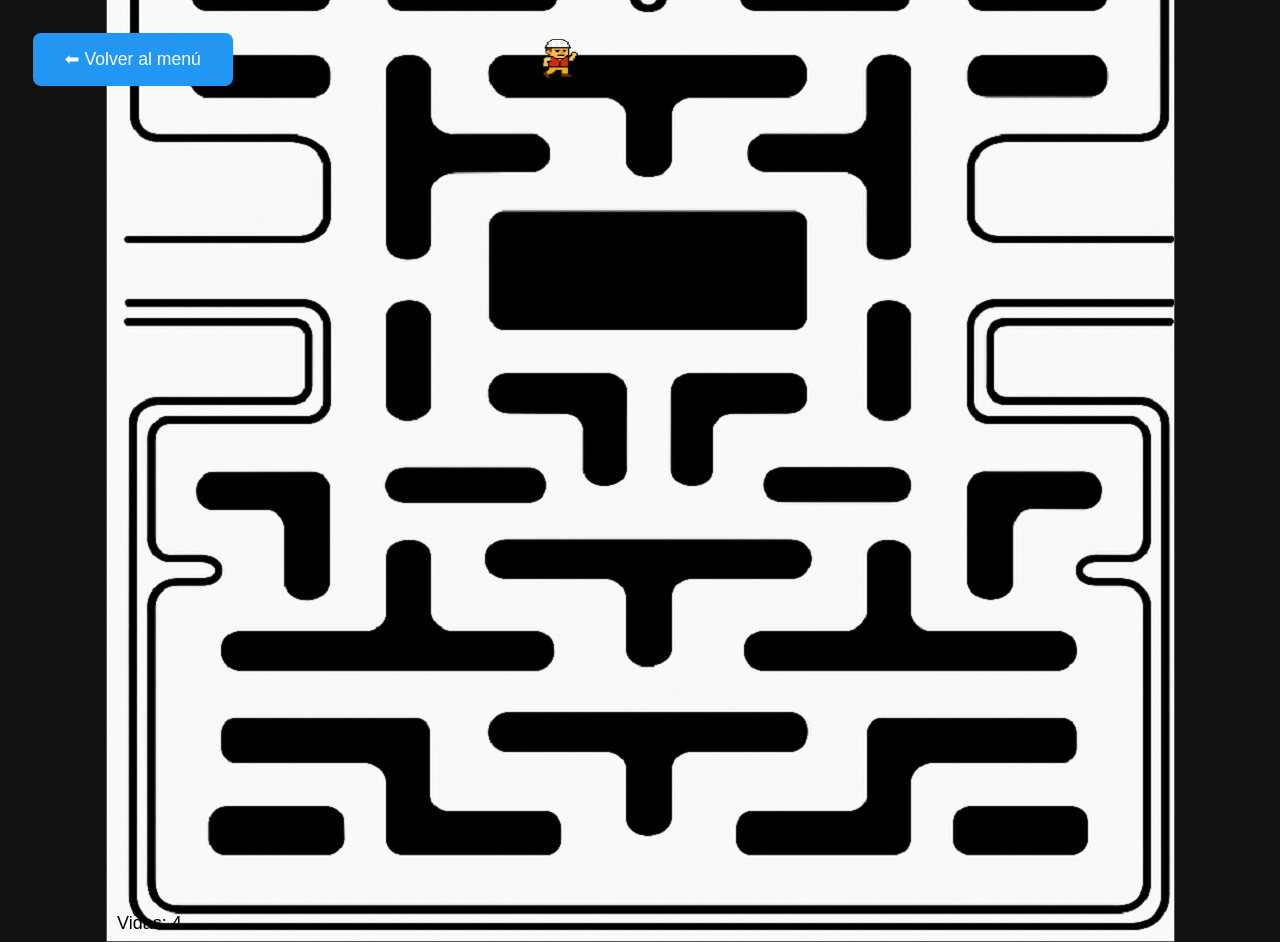
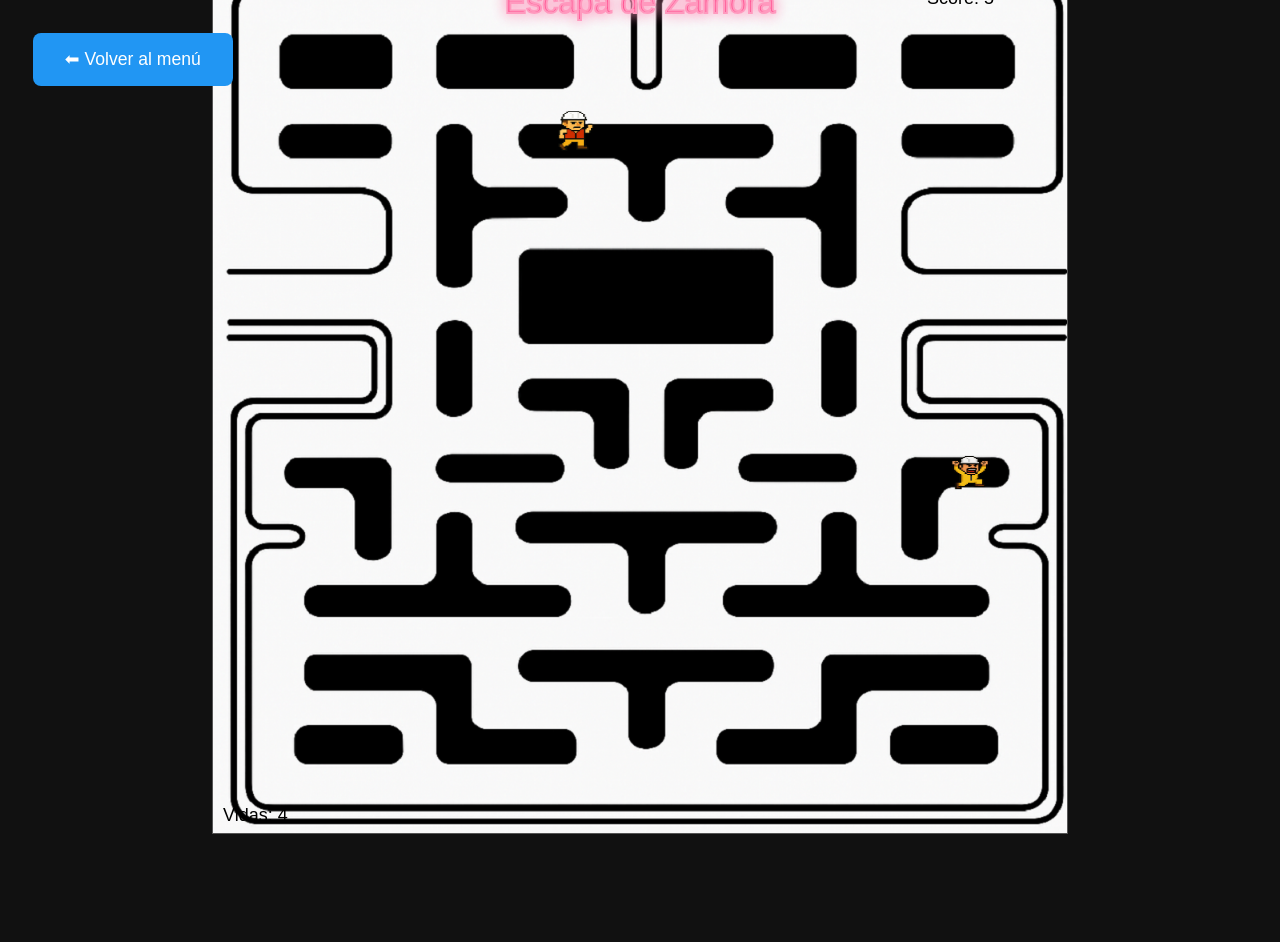
Before and after one commit to Sebastiandc99/WebGames3, a plain HTML site: page index.html in a window 1280 px wide. Both pictures are taken after a click on the button "Escapa de Zamora". After the commit the page ends 834 px from the top, so only its background shows below. Drawn offline with Linux system fonts and the light colour scheme.

Commit message:
Reduce maze scale and align hero speed

```diff
--- a/index.html
+++ b/index.html
@@ -19,7 +19,7 @@
     <h1>Elige un juego</h1>
     <button id="zamoraBtn">Escapa de Zamora</button>
   </div>
-  <canvas id="gameCanvas" width="1067" height="1081" style="display:none;border:1px solid #555"></canvas>
+  <canvas id="gameCanvas" width="854" height="865" style="display:none;border:1px solid #555"></canvas>
   <button id="backBtn" style="display:none">⬅ Volver al menú</button>
 
 <script>
@@ -54,7 +54,7 @@ back.onclick = () => {
 /* --- laberinto --- */
 const mazeImg = new Image();
 mazeImg.src = 'laberinto.png';
-const MAZE_SCALE = 1; // escala igual al laberinto
+const MAZE_SCALE = 0.8; // tamaño de fondo reducido
 
 /* --- GIF del protagonista --- */
 const heroGif = document.createElement('img');
@@ -90,7 +90,7 @@ const zamoraGame = {
   SPR : 40,             // tamaño sprite
   step: 18,             // tamaño paso del laberinto
   moveFreq:6,           // frames por movimiento de Zamora
-  heroFreq:9,           // frames por movimiento del héroe
+  heroFreq:6,           // frames por movimiento del héroe
   keys:{}, frame:0, score:0, lives:4,
   p:{}, zs:[], pix:null, mazeCanvas:null, nextSpawn:1800,
   titleHue:0,
```
